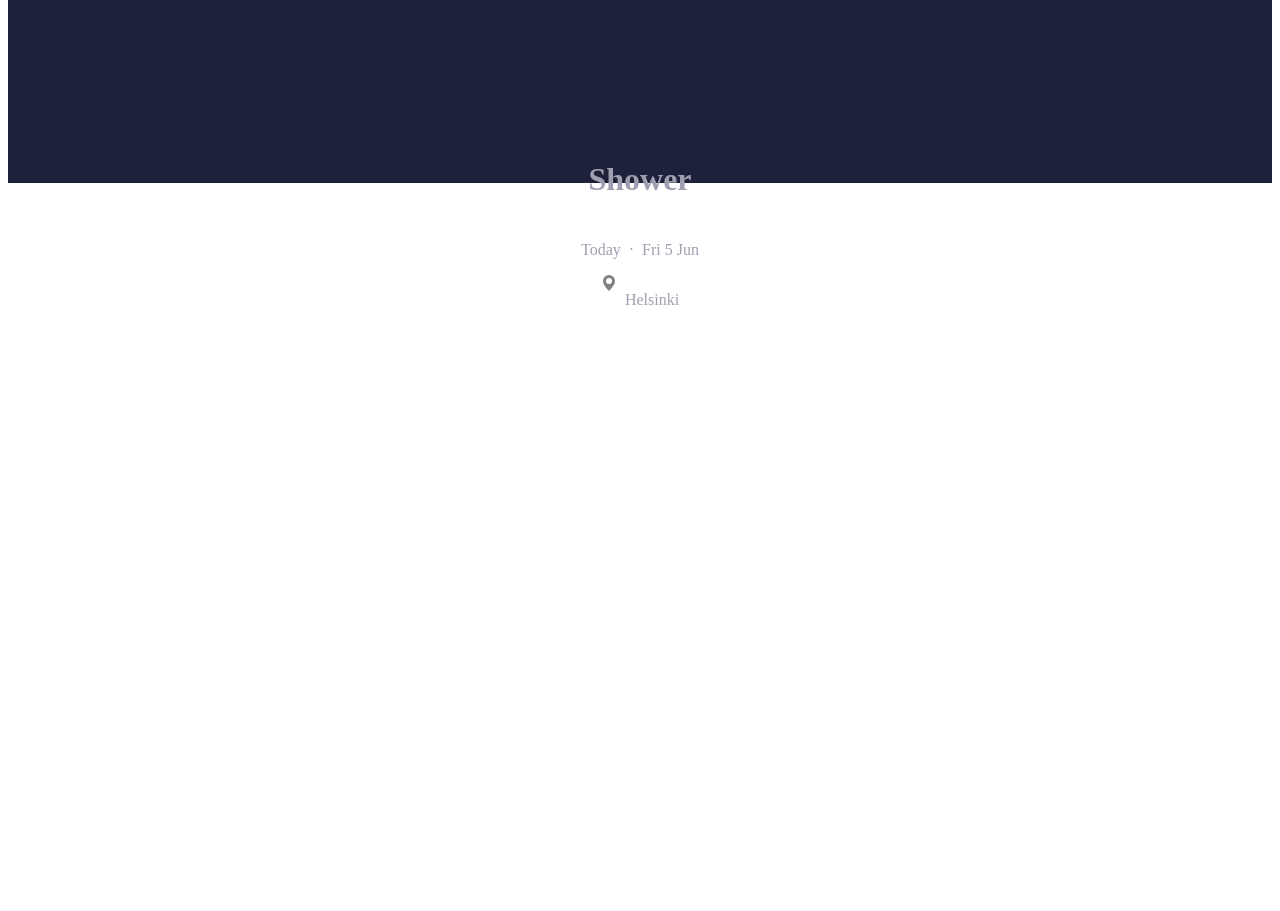
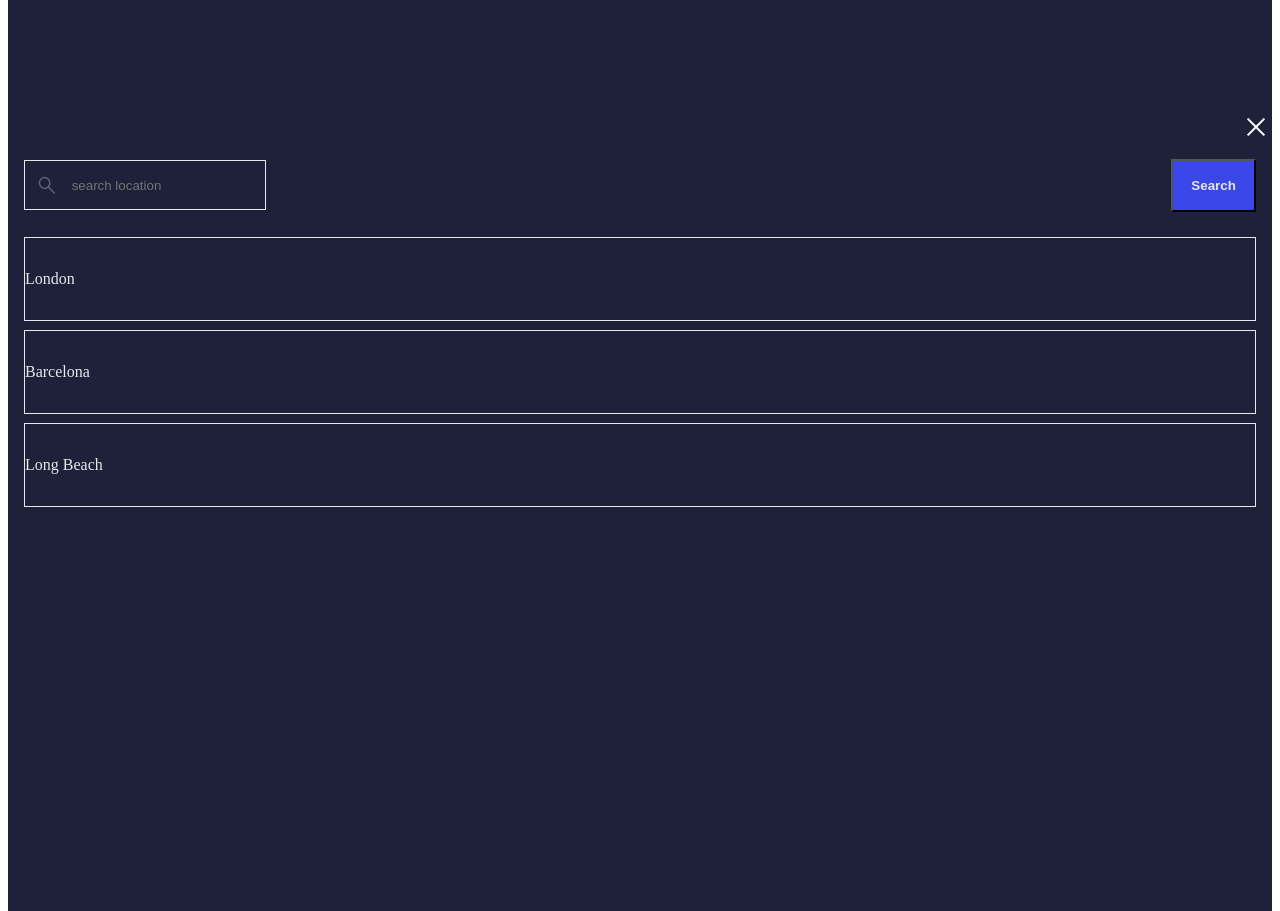
Before and after one commit to J-javier/WeatherApp, a Next.js app: page / in a window 1280 px wide. Shown: the part 625-1536 px from the top of the page. Before the commit the page ends 950 px from the top, so only its background shows below. Built offline with nearby package versions, Linux system fonts and the light colour scheme.

Commit message:
Nav Bar almost done peding design

```diff
--- a/components/NavBar/Navbar.css
+++ b/components/NavBar/Navbar.css
@@ -118,3 +118,120 @@
 .IMG{
     background-color: transparent;
 }
+
+/* Search Bar Menu styles */
+
+.ContPrin{
+    display: flex;
+    flex-direction: column;
+    width: 100%;
+    background-color: #1E213A;
+}
+
+.FirstSec{
+    display: flex;
+    justify-content: flex-end;
+    background-color: #1E213A;
+}
+
+.ImCont{
+    height: 2rem;
+    width: 2rem;
+    background-color: transparent;
+}
+
+.ImCont img{
+    background-color: transparent;
+    object-fit: contain;
+    width: 100%;
+    height: 100%;
+}
+
+/*  */
+
+.SecondSec{
+    display: flex;
+    justify-content: space-between;
+    align-items: center;
+    background-color: #1E213A;
+    gap: .5rem;
+    margin: 1rem;
+}
+
+.Clbtn{
+    display: flex;
+    border: 1px solid #E7E7EB;
+    background-color: #1E213A;
+    width: 15rem;
+
+}
+
+.searchImg{
+    display: flex;
+    justify-content: center;
+    align-items: center;
+    background-color: #1E213A;
+    height: 3rem;
+    width: 3.5rem;
+}
+
+.searchImg>img{
+    background-color: #1E213A;
+    width: 50%;
+    height: 50%;
+    object-fit: contain;
+}
+
+
+.btn2{
+    background-color: #3C47E9;
+    width: 5.3rem;
+    height: 3.3rem;
+    color:#E7E7EB;
+    font-weight: 600;
+}
+
+input{
+    appearance: none;
+    border: none;
+    background-color:#1E213A;
+    width: 100%;
+}
+
+/*  */
+
+.ThirdSec{
+    display: flex;
+    flex-direction: column;
+    justify-content: space-evenly;
+    background-color: #1E213A;
+    height: 18rem;
+
+}
+
+.letra{
+    color: #E7E7EB;
+    font-weight: 500;
+    background-color: transparent;
+}
+
+.div{
+    display: flex;
+    justify-content: space-between;
+    align-items: center;
+    border: 1px solid #E7E7EB;
+    margin: 0 1rem;
+    padding: 1rem 0;
+    background-color: transparent;
+}
+
+.sp{
+    display: none;
+}
+
+/* It did not work / pending */
+
+.sp.active:hover{
+    display: block;
+    color: #616475;
+}
--- a/components/NavBar/Navbar.js
+++ b/components/NavBar/Navbar.js
@@ -1,4 +1,40 @@
 import "./Navbar.css"
+
+function Search (){
+
+    return(
+        <div className="ContPrin">
+            <section className="FirstSec">
+                <div className="ImCont"><img src="./close.svg" alt="image" /></div>
+            </section>
+            {/* Second section for the search menu */}
+            <section className="SecondSec">
+                <div className="Clbtn">
+                    <div className="searchImg">
+                        <img src="./search1.svg" alt="image" />
+                    </div>
+                    <input type="text" placeholder="search location"/>
+                </div>
+                <button className="btn2">Search</button>
+            </section>
+            {/* Third section for the search menu */}
+            <section className="ThirdSec">
+                <div className="div">
+                    <p className="letra">London</p>
+                    <span className="sp active"> &gt; </span>
+                </div>
+                <div className="div">
+                    <p className="letra">Barcelona</p>
+                    <span className="sp active"> &gt; </span>
+                </div>
+                <div className="div">
+                    <p className="letra">Long Beach</p>
+                    <span className="sp active"> &gt; </span>
+                </div>
+            </section>
+        </div>
+    )
+}
 
 
 
@@ -39,8 +75,8 @@ function Navbar() {
             </section>
         </div>
         {/* Section for the Search menu */}
-        <div>
-
+        <div className="mainCont">
+            <Search/>
         </div>
     </div>
   )
```
Also changed, not shown: public/close.svg, public/search1.svg.
